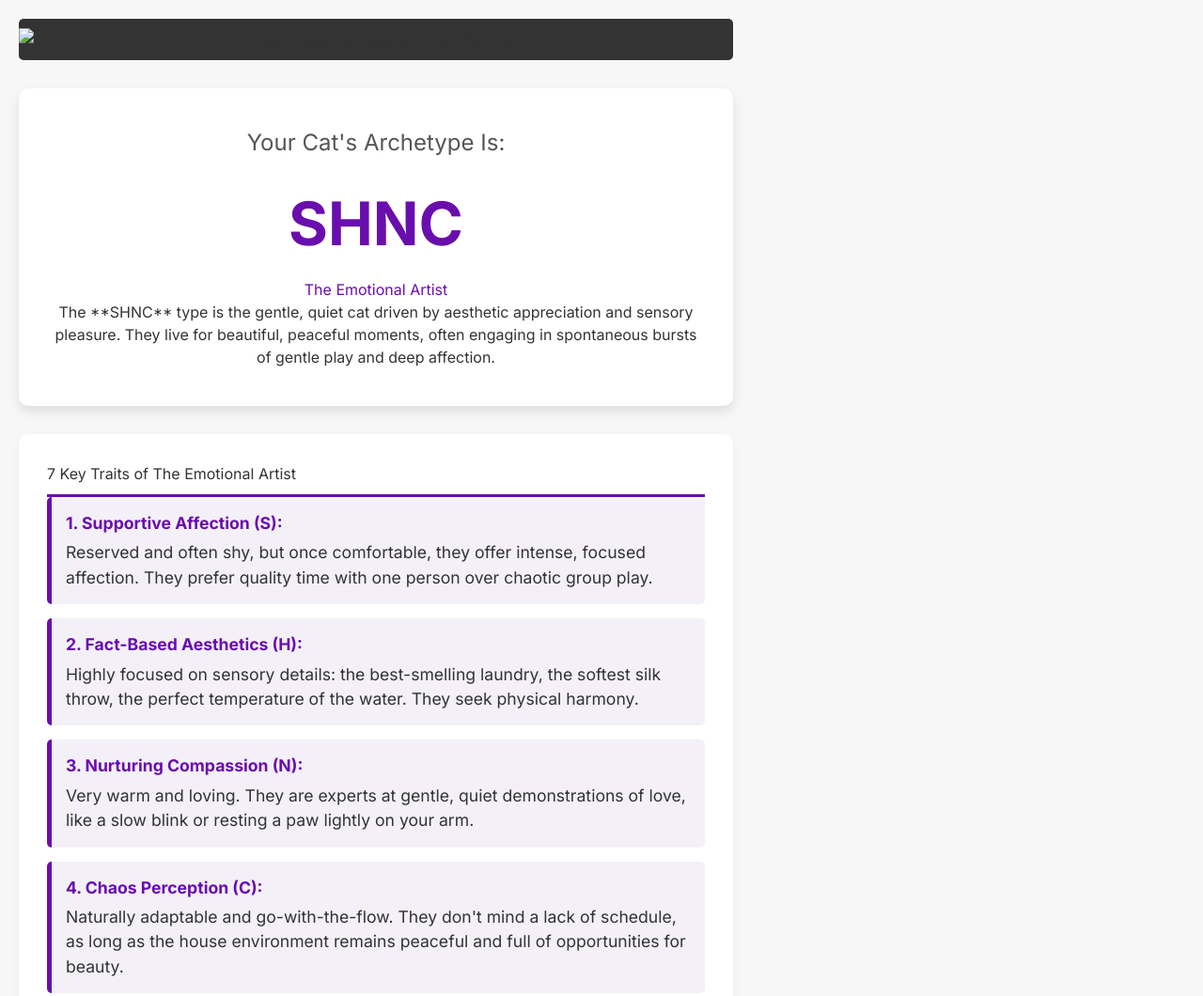
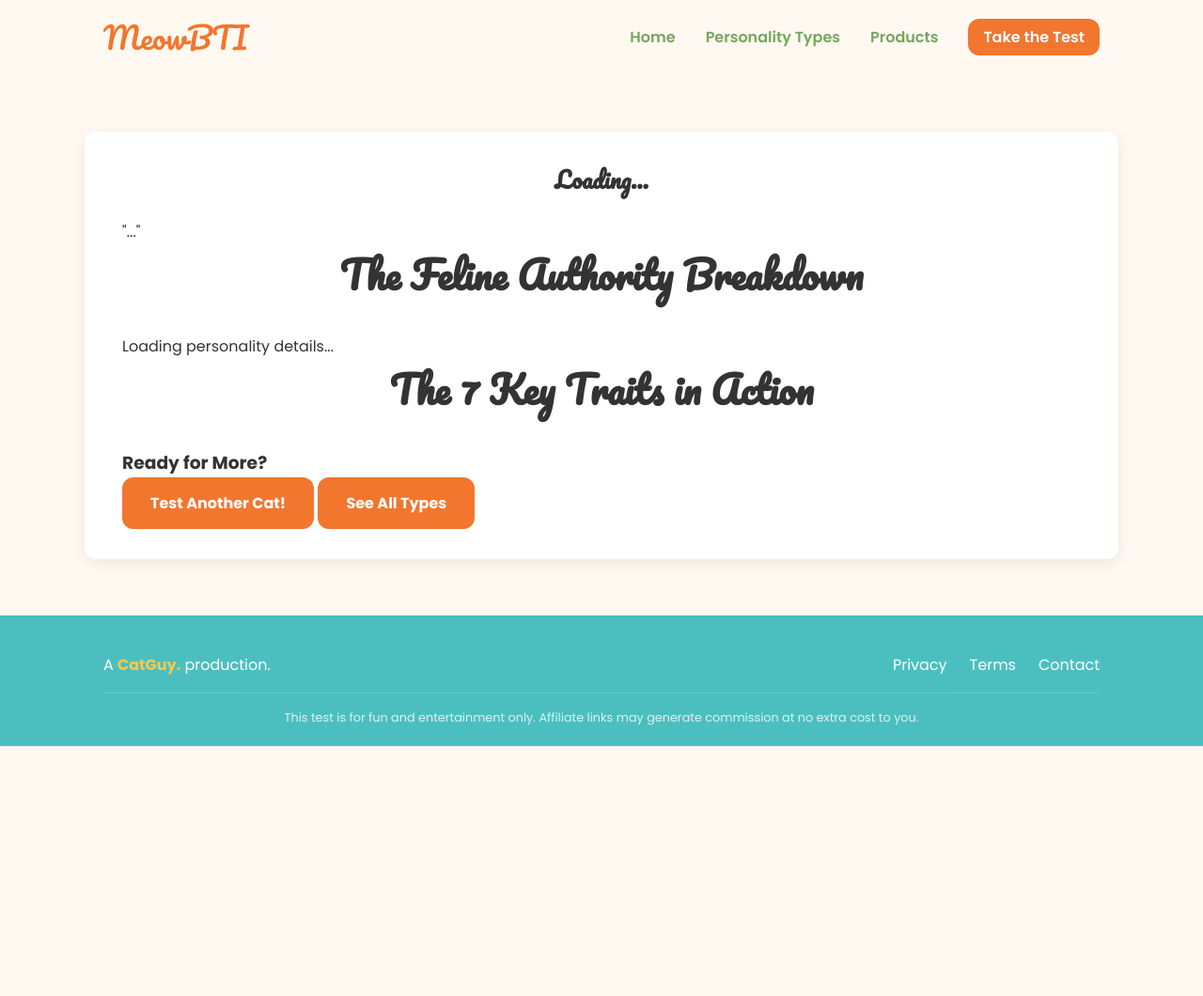
Before and after one commit to dunkin-novice/MeowBTI.com, a plain HTML site: page personality-types/SHNC.html in a window 1280 px wide. Shown: the top 1060 px of the page at 94% size. After the commit the page ends 800 px from the top, so only its background shows below. Drawn offline with nearby package versions, Linux system fonts and the light colour scheme; files whose address does not match are found by name.

Commit message:
Update SHNC.html

```diff
--- a/personality-types/SHNC.html
+++ b/personality-types/SHNC.html
@@ -3,154 +3,46 @@
 <head>
     <meta charset="UTF-8">
     <meta name="viewport" content="width=device-width, initial-scale=1.0">
-    <title>The Emotional Artist (SHNC) Report - Cat16Personalities.com</title>
-    <link href="https://fonts.googleapis.com/css2?family=Inter:wght@400;700&display=swap" rel="stylesheet">
-    <script src="https://cdn.tailwindcss.com"></script>
-    <style>
-        /* Shared Styles for Report Pages */
-        body {
-            font-family: 'Inter', sans-serif;
-            max-width: 800px;
-            margin: 0 auto;
-            padding: 20px;
-            background-color: #f7f7f7;
-            color: #333;
-            line-height: 1.6;
-        }
-        .banner {
-            width: 100%;
-            margin-bottom: 30px;
-            padding: 10px 0;
-            background-color: #333;
-            border-radius: 5px;
-            text-align: center;
-        }
-        .banner img {
-            max-width: 100%;
-            height: auto;
-            max-height: 80px;
-        }
-        .header-section {
-            background-color: white;
-            padding: 40px 30px;
-            border-radius: 10px;
-            box-shadow: 0 6px 12px rgba(0,0,0,0.1);
-            margin-bottom: 30px;
-            text-align: center;
-        }
-        h1 { color: #6a0dad; font-size: 2.5em; margin-bottom: 5px; }
-        .type-code { font-size: 4em; color: #6a0dad; font-weight: 700; margin: 10px 0; }
-        .type-name { font-size: 1.5em; color: #555; margin-bottom: 20px; }
-
-        /* Trait Section */
-        .traits-section {
-            background-color: white;
-            padding: 30px;
-            border-radius: 10px;
-            box-shadow: 0 4px 8px rgba(0,0,0,0.05);
-        }
-        h2 {
-            color: #333;
-            font-size: 1.8em;
-            margin-top: 0;
-            border-bottom: 3px solid #6a0dad;
-            padding-bottom: 10px;
-            margin-bottom: 20px;
-        }
-        .trait-list {
-            list-style: none;
-            padding: 0;
-            text-align: left;
-        }
-        .trait-list li {
-            background-color: #f3f0f7; /* Light purple background */
-            padding: 15px;
-            margin-bottom: 15px;
-            border-left: 5px solid #6a0dad;
-            border-radius: 5px;
-            font-size: 1.1em;
-        }
-        .trait-list li strong {
-            color: #6a0dad;
-            font-weight: 700;
-            display: block;
-            margin-bottom: 5px;
-        }
-
-        /* Footer/Action Button */
-        .action-button {
-            display: inline-block;
-            padding: 15px 30px;
-            margin-top: 20px;
-            background-color: #6a0dad;
-            color: white;
-            border: none;
-            border-radius: 5px;
-            font-size: 1.2em;
-            cursor: pointer;
-            text-decoration: none;
-            transition: background-color 0.2s;
-        }
-        .action-button:hover {
-            background-color: #530999;
-        }
-        .disclaimer { font-size: 0.75em; color: #999; margin-top: 50px; text-align: center;}
-
-        /* Responsive Adjustments */
-        @media (max-width: 600px) {
-            body { padding: 10px; }
-            .header-section { padding: 20px 15px; }
-            h1 { font-size: 2em; }
-            .type-code { font-size: 3em; }
-            .type-name { font-size: 1.2em; }
-        }
-    </style>
+    <!-- Title will be set by JavaScript -->
+    <title>Feline Personality Type - MeowBTI</title>
+    <link rel="stylesheet" href="../style.css">
+    <!-- Google Fonts -->
+    <link rel="preconnect" href="https://fonts.googleapis.com">
+    <link rel="preconnect" href="https://fonts.gstatic.com" crossorigin>
+    <link href="https://fonts.googleapis.com/css2?family=Pacifico&family=Poppins:wght@400;600;700&display=swap" rel="stylesheet">
 </head>
 <body>
 
-    <div class="banner">
-        <!-- Assuming CATGUY-04.png is available in the deployment context -->
-        <img src="CATGUY-04.png" alt="Sponsored by Catguy - Logo Banner">
-    </div>
+    <header class="main-header" id="main-header"></header>
 
-    <div class="header-section">
-        <p class="type-name">Your Cat's Archetype Is:</p>
-        <div class="type-code">SHNC</div>
-        <h1>The Emotional Artist</h1>
-        <p>The **SHNC** type is the gentle, quiet cat driven by aesthetic appreciation and sensory pleasure. They live for beautiful, peaceful moments, often engaging in spontaneous bursts of gentle play and deep affection.</p>
-    </div>
+    <main>
+        <section class="page-content personality-page">
+            <div class="container" id="personality-content">
+                <!-- Content will be dynamically inserted here by personality-page.js -->
+                <h1 id="type-code-title">Loading...</h1>
+                <p id="type-quote" class="type-quote">"..."</p>
 
-    <div class="traits-section">
-        <h2>7 Key Traits of The Emotional Artist</h2>
-        <ul class="trait-list" id="trait-content">
-            <li>
-                <strong>1. Supportive Affection (S):</strong> Reserved and often shy, but once comfortable, they offer intense, focused affection. They prefer quality time with one person over chaotic group play.
-            </li>
-            <li>
-                <strong>2. Fact-Based Aesthetics (H):</strong> Highly focused on sensory details: the best-smelling laundry, the softest silk throw, the perfect temperature of the water. They seek physical harmony.
-            </li>
-            <li>
-                <strong>3. Nurturing Compassion (N):</strong> Very warm and loving. They are experts at gentle, quiet demonstrations of love, like a slow blink or resting a paw lightly on your arm.
-            </li>
-            <li>
-                <strong>4. Chaos Perception (C):</strong> Naturally adaptable and go-with-the-flow. They don't mind a lack of schedule, as long as the house environment remains peaceful and full of opportunities for beauty.
-            </li>
-            <li>
-                <strong>5. The Sensory Seeker:</strong> They are often found in the most aesthetically pleasing spots: a windowsill with perfect light, a basket of freshly folded towels, or a spot where the cool air meets the warm sun.
-            </li>
-            <li>
-                <strong>6. Quiet Play:</strong> Their play is gentle, usually involving quiet batting or chasing imaginary specks. They are easily startled by loud noises during play.
-            </li>
-            <li>
-                <strong>7. Affectionate Reserve:</strong> They love deeply, but their expression of love is quiet and needs to be earned. They choose to spend their quiet time with you, which is their highest compliment.
-            </li>
-        </ul>
-    </div>
+                <h2 class="breakdown-title">The Feline Authority Breakdown</h2>
+                <p id="type-description" class="type-description">Loading personality details...</p>
 
-    <a href="index.html" class="action-button">Take The Test Again</a>
+                <h2 class="breakdown-title">The 7 Key Traits in Action</h2>
+                <div id="type-traits" class="traits-container">
+                    <!-- Traits will be loaded here -->
+                </div>
 
-    <div class="disclaimer">
-        Disclaimer: This test is a fun, derivative personality assessment based on common psychological types and is not affiliated with the official MBTI® or The Myers & Briggs Foundation.
-    </div>
+                <div class="ready-for-more">
+                    <h3>Ready for More?</h3>
+                    <a href="../quiz.html" class="cta-button">Test Another Cat!</a>
+                    <a href="../personality-types.html" class="cta-button">See All Types</a>
+                </div>
+            </div>
+        </section>
+    </main>
+
+    <footer class="main-footer" id="main-footer"></footer>
+
+    <!-- Note the ../ path for scripts and styles because this file is in a subfolder -->
+    <script src="../script.js"></script>
+    <script src="../personality-page.js"></script>
 </body>
 </html>
```
